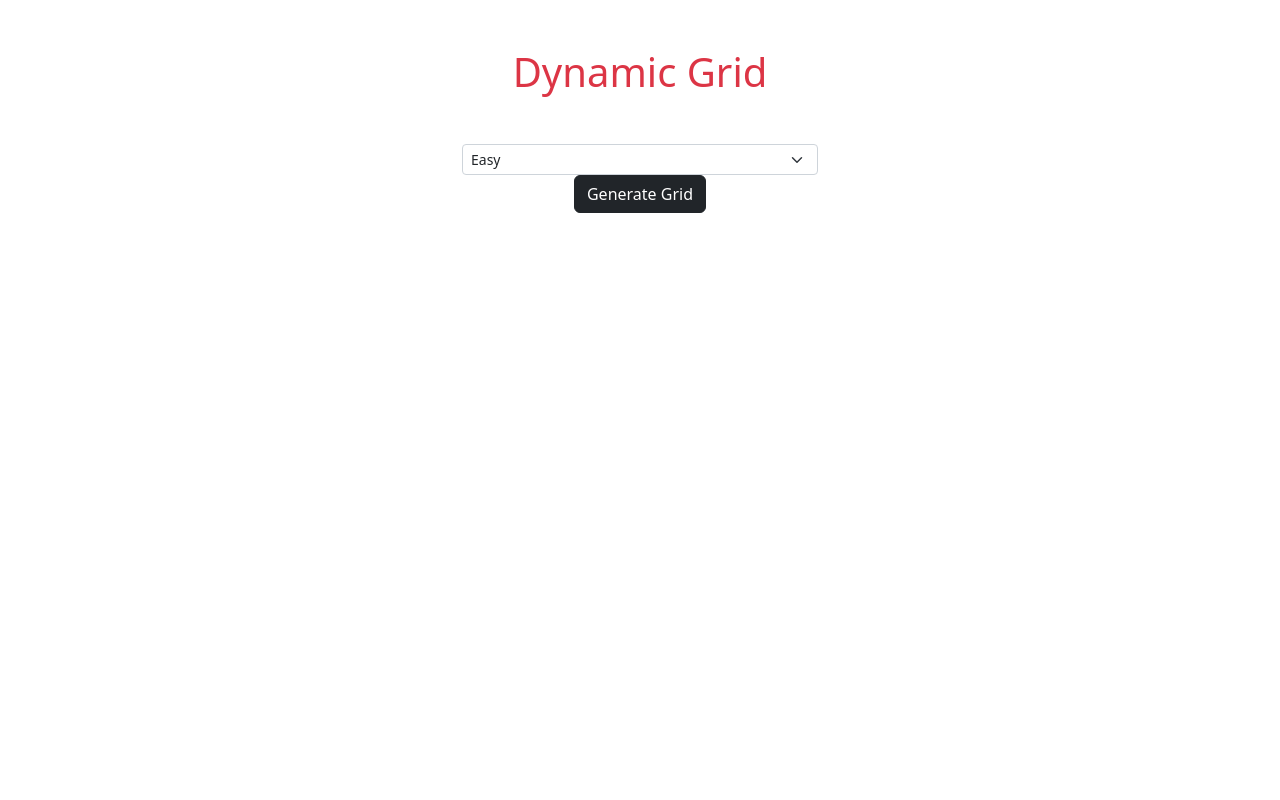
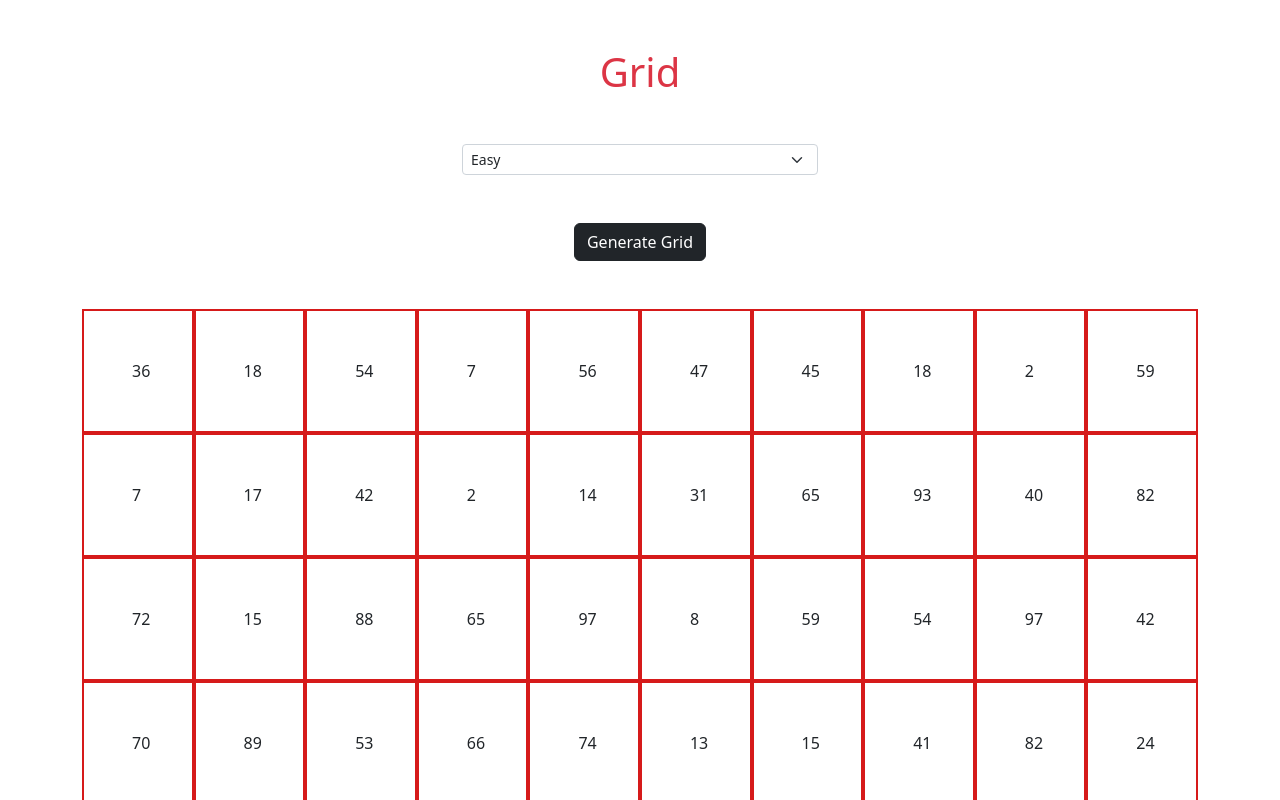
Before and after one commit to nickkept/js-campominato-grid, a plain HTML site: page index.html in a window 1280 px wide. Both pictures are taken after a click on the button "Generate Grid". Shown: the top 800 px of the page. Drawn offline with nearby package versions, Linux system fonts and the light colour scheme.

Commit message:
finished project

```diff
--- a/css/style.css
+++ b/css/style.css
@@ -1,6 +1,6 @@
 .grid-container {
+    display: flex;
     flex-wrap: wrap;
-    display: flex;
 }
 
 .grid-cell {
--- a/index.html
+++ b/index.html
@@ -7,12 +7,12 @@
     <meta name="viewport" content="width=device-width, initial-scale=1.0">
     <link rel="stylesheet" href="https://cdn.jsdelivr.net/npm/bootstrap@5.2.2/dist/css/bootstrap.min.css">
     <link rel="stylesheet" href="./css/style.css">
-    <title>Document</title>
+    <title>Grid</title>
 </head>
 
 <body>
     <div class="container">
-        <h1 class="my-5 text-center text-danger">Dynamic Grid</h1>
+        <h1 class="my-5 text-center text-danger">Grid</h1>
 
         <div class="row justify-content-center mb-5">
             <div class="col-sm-4 ">
@@ -20,13 +20,15 @@
                     <input type="number" name="numCells" id="" value="8" class="form-control">
                     <button class="btn btn-dark" id="btn_generate_grid">Generate Grid</button>
                 </div> -->
-                <select class="form-select form-select-sm"  aria-label=".form-select-sm example">
-                    <option value="10">Easy</option>
-                    <option value="9">Medium</option>
-                    <option value="7">Hard</option>
-                </select>
+                <div>
+                    <select class="form-select form-select-sm"  aria-label=".form-select-sm example">
+                        <option value="10">Easy</option>
+                        <option value="9">Medium</option>
+                        <option value="7">Hard</option>
+                    </select>
+                </div>
                 <div class="text-center">
-                    <button class="btn btn-dark text-center" id="btn_generate_grid">Generate Grid</button>
+                    <button class="btn btn-dark text-center mt-5" id="btn_generate_grid">Generate Grid</button>
                 </div>
             </div>
         </div>
--- a/javascript/main.js
+++ b/javascript/main.js
@@ -6,8 +6,8 @@ btnGenerateGrid.addEventListener(`click`, function(){
     // console.log(select);
     // console.log(numCells);
     // const numCells = document.getElementById(`num-cells`);
-    const difficulty = 10;
-    console.log(difficulty);
+    const difficulty = select.value;
+    // console.log(difficulty);
     generateGrid(difficulty);
     // console.log(numCells.value);
 });
@@ -19,12 +19,17 @@ function generateGrid(difficulty) {
 
     for ( let i = 0; i < totalCells; i++ ) {
         const newCell = document.createElement(`div`);
-        newCell.classList.add(`grid.cell`);
+        newCell.classList.add(`grid-cell`);
         newCell.style.flexBasis = `calc(100% / ${difficulty})`;
         newCell.style.width = `calc(100% / ${difficulty})`;
+        newCell.innerHTML = generateRandomNumb( 1, totalCells );
         newCell.addEventListener(`click`, function(){
             this.classList.toggle( "bg-success" );
+            console.log(i)
         });
         gridContainer.append(newCell);
     }
 }
+function generateRandomNumb ( min, max ) {
+    return Math.floor( Math.random() * ( max - min + 1 ) ) + min;
+}
```
